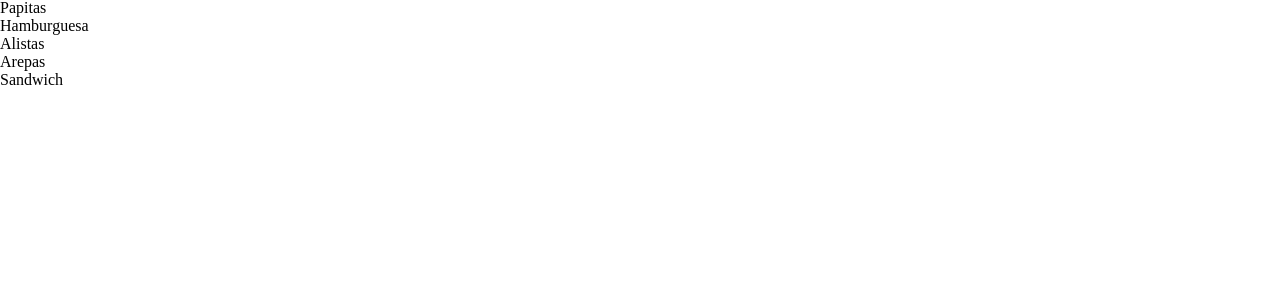
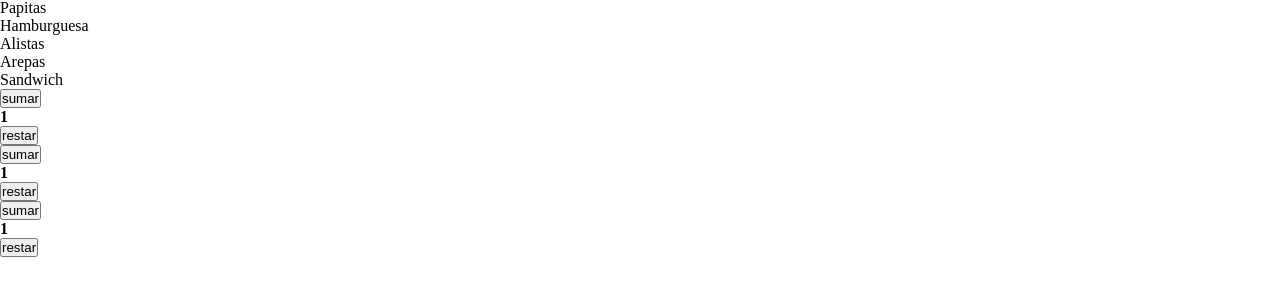
Before and after one commit to JSebasRC/Curso-React.js, a React (Vite) app: page / in a window 1280 px wide. Shown: the part 138-434 px from the top of the page. Built offline with nearby package versions, Linux system fonts and the light colour scheme.

Commit message:
componente counter, avances proyecto

```diff
--- a/src/App.jsx
+++ b/src/App.jsx
@@ -1,11 +1,17 @@
 import Navbar from "./components/layout/navbar/Navbar";
 import FoodListContainer from "./components/pages/home/foodListContainer/foodListContainer";
+import CounterContainer from "./components/common/counter/CounterContainer";
 
 function App() {
   return (
     <>
       <Navbar />
       <FoodListContainer />
+      <CounterContainer stock={5} />
+
+      <CounterContainer stock={9} />
+
+      <CounterContainer stock={2} />
     </>
   );
 }
--- /dev/null
+++ b/src/components/common/counter/Counter.jsx
@@ -0,0 +1,11 @@
+const Counter = ({ sumar, restar, contador }) => {
+  return (
+    <div>
+      <button onClick={sumar}>sumar</button>
+      <h4>{contador}</h4>
+      <button onClick={restar}>restar</button>
+    </div>
+  );
+};
+
+export default Counter;
--- /dev/null
+++ b/src/components/common/counter/CounterContainer.jsx
@@ -0,0 +1,22 @@
+import { useState } from "react";
+import Counter from "./Counter";
+
+const CounterContainer = ({ stock }) => {
+  const [contador, setContador] = useState(1);
+
+  const sumar = () => {
+    if (contador < stock) {
+      setContador(contador + 1);
+    } else {
+      alert("cantidad maxima");
+    }
+  };
+  const restar = () => {
+    if (contador > 1) {
+      setContador(contador - 1);
+    }
+  };
+  return <Counter sumar={sumar} restar={restar} contador={contador} />;
+};
+
+export default CounterContainer;
```
